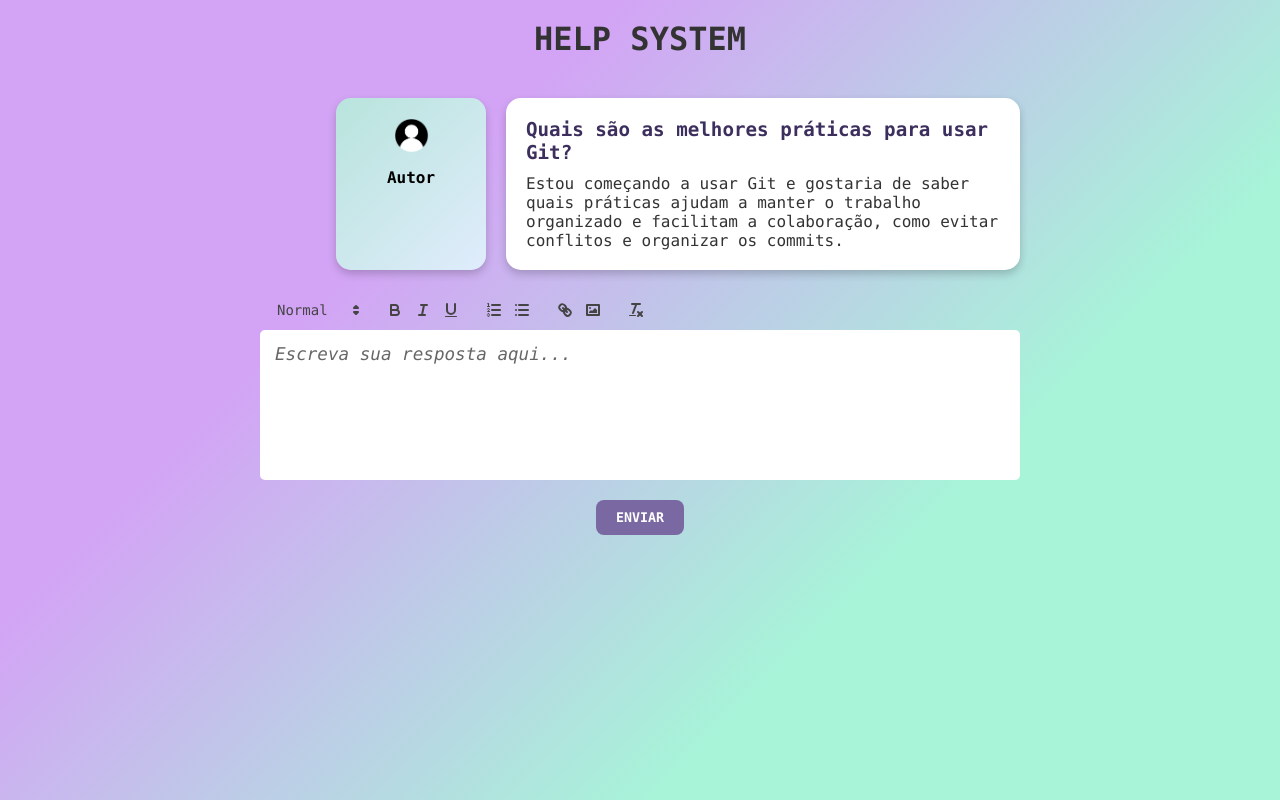
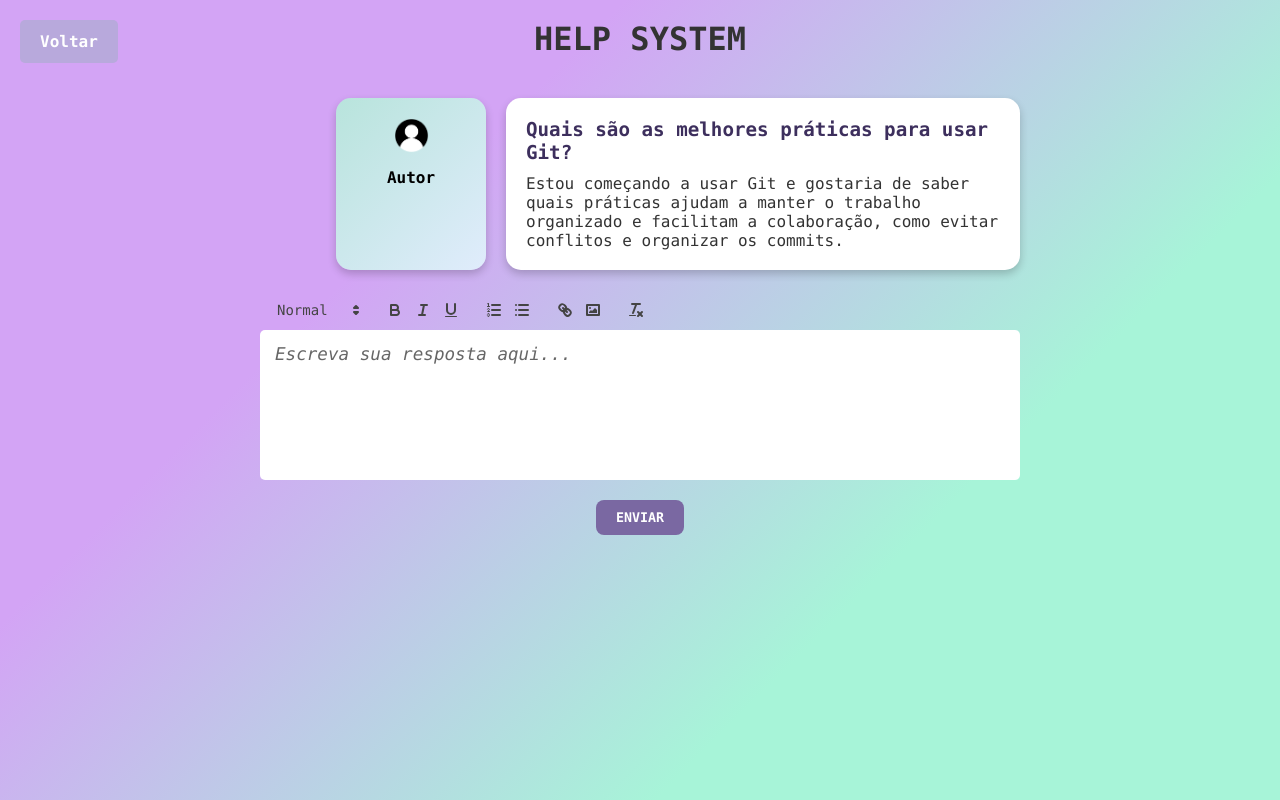
Before and after one commit to vinicius-vses/helpsystem, a plain HTML site: page templates/resposta.html in a window 1280 px wide. Drawn offline with nearby package versions, Linux system fonts and the light colour scheme.

Commit message:
Add botão voltar ao index.html

```diff
--- a/static/css/resposta.css
+++ b/static/css/resposta.css
@@ -166,3 +166,20 @@ select {
     border-radius: 50%;
     margin-bottom: 5px;
 }
+
+.back-button {
+    position: absolute;
+    top: 20px;
+    left: 20px;
+    padding: 12px 20px;
+    background-color: #b8a9dc;
+    color: #fff;
+    font-size: 1em;
+    font-weight: bold;
+    text-decoration: none;
+    border-radius: 5px;
+    transition: background-color 0.3s;
+}
+.back-button:hover {
+    background-color: #6f97b3;
+}
--- a/templates/resposta.html
+++ b/templates/resposta.html
@@ -15,6 +15,7 @@
     <header>
       <h1>HELP SYSTEM</h1>
     </header>
+    <a href="index.html" class="back-button">Voltar</a>
     <main>
       <div class="content">
         <aside class="user-info">
```
